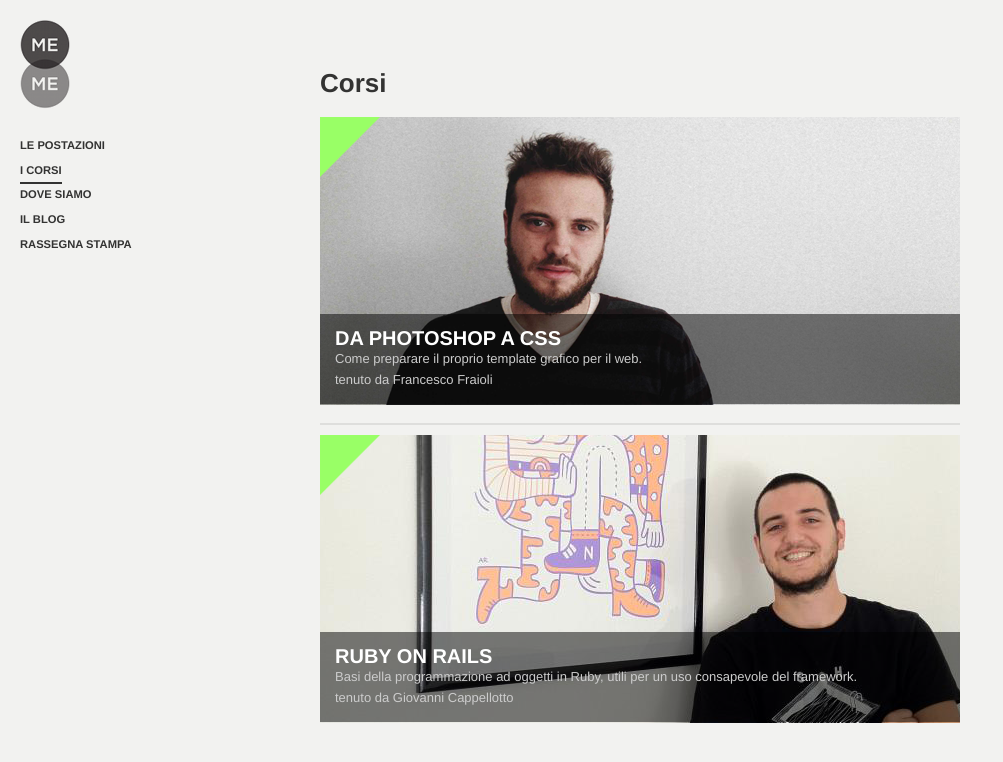
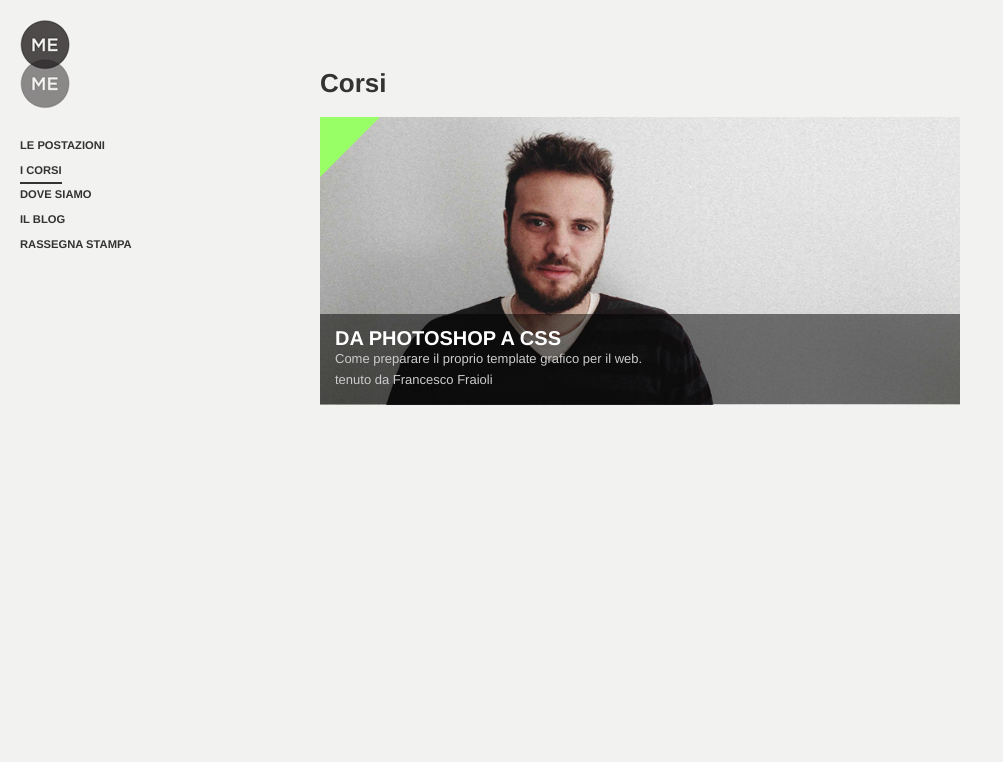
Before and after one commit to memecoworking/memecoworking.github.com, a Jekyll site: the page corsi.html, which Jekyll copies as it is, in a window 1280 px wide. Shown: the top 762 px of the page, without its empty margins (0-1003 px from the left). Built offline with Jekyll 4.4.1, drawn with Linux system fonts in a browser that asks for light colours; Markdown is read by kramdown in place of the engine named in the settings.

Commit message:
giovanni's course hidden text in image canvas linked list style updated

```diff
--- a/corsi.html
+++ b/corsi.html
@@ -52,14 +52,16 @@
       <h2>Corsi</h2>
       <div class="image-canvas">
         <div class="status green"></div>
-        <div class="image-info">
-          <h4>Da Photoshop a CSS</h4>
-          <span>Come preparare il proprio template grafico per il web.<br/>
-            tenuto da Francesco Fraioli</span>
-        </div>
+        <a href="corso-photoshop-css.html">
+          <div class="image-info">
+            <h4>Da Photoshop a CSS</h4>
+            <span>Come preparare il proprio template grafico per il web.<br/>
+              tenuto da Francesco Fraioli</span>
+          </div>
+        </a>
         <a href="corso-photoshop-css.html"><img src="images/corsi_francesco.png" /></a>
       </div>
-      <hr>
+      <!--<hr>
       <div class="image-canvas">
         <div class="status green"></div>
         <div class="image-info">
@@ -69,6 +71,7 @@
         </div>
         <a href="corso-ruby-on-rails.html"><img src="images/corsi_giovanni.png" /></a>
       </div>
+    -->
 </div>
   </section>
 </article>
--- a/corso-photoshop-css.html
+++ b/corso-photoshop-css.html
@@ -60,7 +60,7 @@
       <h3>Programma</h3>
       <p>Oltre a una parte teorica introduttiva il corso sarà caratterizzato da una pratica che seguirà i seguenti punti:</p>
       <strong>Teoria:</strong>
-      <ul>
+      <ul class="corsi">
         <li>introduzione ai CSS</li>
         <li>la tipografia per il web, storia e strumenti utili</li>
         <li>come organizzare le proprie tavole grafiche</li>
@@ -70,7 +70,7 @@
       </ul>
       <br/>
       <strong>Pratica:</strong>
-      <ul>
+      <ul class="corsi">
         <li>ambiente di lavoro e software consigliati</li>
         <li>costruire la pagina in HTML</li>
         <li>elementi, forme ed effetti in CSS</li>
--- a/corso-ruby-on-rails.html
+++ b/corso-ruby-on-rails.html
@@ -61,7 +61,7 @@
       <p>Il corso fornisce le basi della programmazione ad oggetti in Ruby, utili per un uso consapevole del framework.
 Verra’, di seguito, fatta una approfondita introduzione all’uso di Ruby on Rails in modo da rendere gli studenti in grado di sviluppare autonomamente delle semplici ma complete applicazioni web.</p>
       <strong>I contenuti del lab saranno:</strong>
-      <ul>
+      <ul class="corsi">
         <li>Introduzione a Ruby</li>
         <li>Active Record</li>
         <li>Action Pack</li>
@@ -72,7 +72,7 @@
       <br/>
       <strong>ATTENZIONE!</strong>
       <p> Pre-requisito fondamentale per accedere al corso:</p>
-      <ul>
+      <ul class="corsi">
         <li>Basi di sviluppo web (http, html)</li>
         <li>Basi di Objected Oriented Programming</li>
       </ul>
--- a/stylesheets/style.css
+++ b/stylesheets/style.css
@@ -240,7 +240,7 @@
   clear: both;
   padding-top: 20px;
 }
-.post-field ul {
+.post-field ul.corsi {
   padding-left: 24px;
   list-style-type: circle;
 }
```
